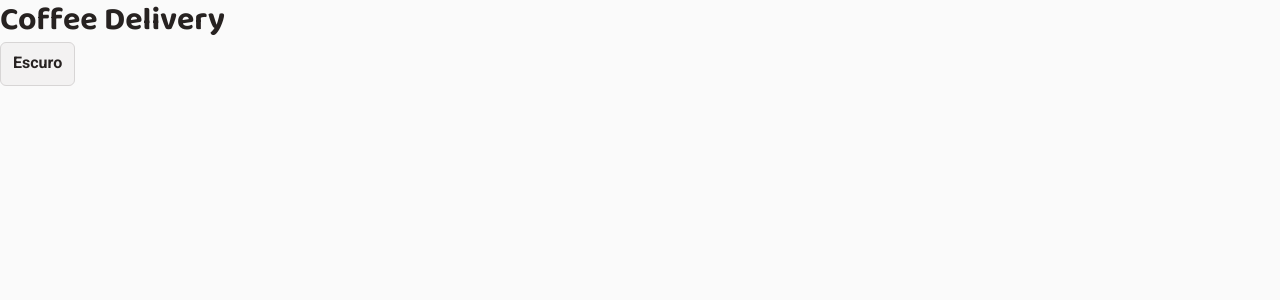
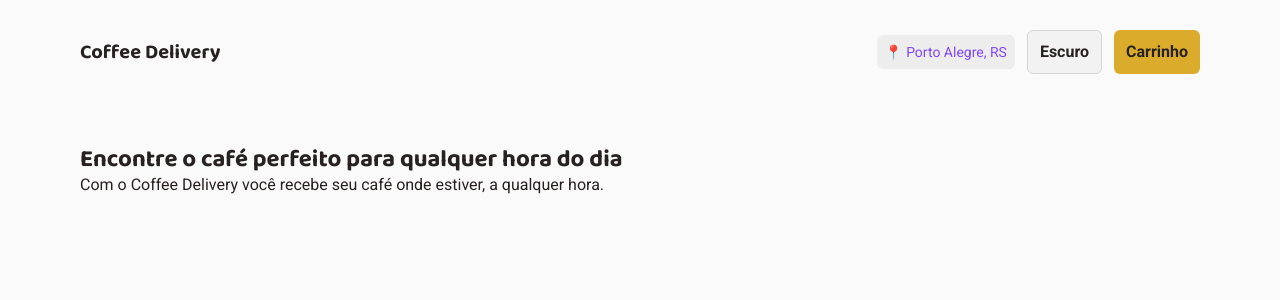
Before and after one commit to IsaqueCarlos28/Coffee-Delivery, a React (Vite) app: page / in a window 1280 px wide. Shown: the top 300 px of the page. Built offline with nearby package versions, Linux system fonts and the light colour scheme.

Commit message:
feat: adiciona layout, header e rotas (T-06)

```diff
--- a/src/App.tsx
+++ b/src/App.tsx
@@ -1,13 +1,13 @@
-import { ThemeToggle } from './components/ThemeToggle'
+import { BrowserRouter } from 'react-router-dom'
+import { AppRoutes } from './AppRoutes'
 import { ThemeProvider } from './contexts/ThemeContext'
 
 export function App() {
   return (
     <ThemeProvider>
-      <main>
-        <h1>Coffee Delivery</h1>
-        <ThemeToggle />
-      </main>
+      <BrowserRouter>
+        <AppRoutes />
+      </BrowserRouter>
     </ThemeProvider>
   )
 }
--- /dev/null
+++ b/src/AppRoutes.tsx
@@ -0,0 +1,19 @@
+import { Route, Routes } from 'react-router-dom'
+import { PageLayout } from './components/PageLayout'
+import { Checkout } from './pages/Checkout'
+import { Home } from './pages/Home'
+import { NotFound } from './pages/NotFound'
+import { Success } from './pages/Success'
+
+export function AppRoutes() {
+  return (
+    <Routes>
+      <Route element={<PageLayout />}>
+        <Route path="/" element={<Home />} />
+        <Route path="/checkout" element={<Checkout />} />
+        <Route path="/success" element={<Success />} />
+        <Route path="*" element={<NotFound />} />
+      </Route>
+    </Routes>
+  )
+}
--- /dev/null
+++ b/src/components/Header.tsx
@@ -0,0 +1,89 @@
+import { Link } from 'react-router-dom'
+import styled from 'styled-components'
+import { HEADER_LOCATION } from '../constants'
+import { media } from '../styles/breakpoints'
+import { ThemeToggle } from './ThemeToggle'
+
+const HeaderContainer = styled.header`
+  width: 100%;
+  background: ${({ theme }) => theme.colors.background};
+`
+
+const HeaderContent = styled.div`
+  width: min(100%, 1120px);
+  min-height: 6.5rem;
+  margin: 0 auto;
+  padding: 1rem 1.5rem;
+  display: flex;
+  align-items: center;
+  justify-content: space-between;
+  gap: 1rem;
+
+  ${media.desktop} {
+    height: 6.5rem;
+    padding: 0;
+  }
+`
+
+const LogoLink = styled(Link)`
+  display: inline-flex;
+  align-items: center;
+  gap: 0.5rem;
+  font-family: 'Baloo 2', cursive;
+  font-size: 1.25rem;
+  font-weight: 700;
+  color: ${({ theme }) => theme.colors.text};
+`
+
+const Actions = styled.div`
+  display: flex;
+  align-items: center;
+  gap: 0.75rem;
+`
+
+const LocationBadge = styled.span`
+  display: inline-flex;
+  align-items: center;
+  gap: 0.25rem;
+  padding: 0.5rem;
+  border-radius: 6px;
+  background: ${({ theme }) => theme.colors.surfaceAlt};
+  color: ${({ theme }) => theme.colors.accent};
+  font-size: 0.875rem;
+`
+
+const CartLink = styled(Link)`
+  display: inline-flex;
+  align-items: center;
+  justify-content: center;
+  min-width: 2.75rem;
+  min-height: 2.75rem;
+  padding: 0.5rem 0.75rem;
+  border-radius: 6px;
+  background: ${({ theme }) => theme.colors.primary};
+  color: ${({ theme }) => theme.colors.primaryContrast};
+  font-weight: 700;
+`
+
+export function Header() {
+  return (
+    <HeaderContainer>
+      <HeaderContent>
+        <LogoLink to="/" aria-label="Coffee Delivery - ir para a página inicial">
+          Coffee Delivery
+        </LogoLink>
+
+        <Actions>
+          <LocationBadge aria-label={`Localização: ${HEADER_LOCATION}`}>
+            <span aria-hidden="true">📍</span>
+            {HEADER_LOCATION}
+          </LocationBadge>
+          <ThemeToggle />
+          <CartLink to="/checkout" aria-label="Ir para o carrinho">
+            Carrinho
+          </CartLink>
+        </Actions>
+      </HeaderContent>
+    </HeaderContainer>
+  )
+}
--- /dev/null
+++ b/src/components/PageLayout.tsx
@@ -0,0 +1,25 @@
+import { Outlet } from 'react-router-dom'
+import styled from 'styled-components'
+import { media } from '../styles/breakpoints'
+import { Header } from './Header'
+
+const MainContent = styled.main`
+  width: min(100%, 1120px);
+  margin: 0 auto;
+  padding: 2rem 1.5rem;
+
+  ${media.desktop} {
+    padding: 2.5rem 0;
+  }
+`
+
+export function PageLayout() {
+  return (
+    <>
+      <Header />
+      <MainContent>
+        <Outlet />
+      </MainContent>
+    </>
+  )
+}
--- /dev/null
+++ b/src/pages/Checkout.tsx
@@ -0,0 +1,8 @@
+export function Checkout() {
+  return (
+    <section>
+      <h1>Complete seu pedido</h1>
+      <p>Checkout em construção.</p>
+    </section>
+  )
+}
--- /dev/null
+++ b/src/pages/Home.tsx
@@ -0,0 +1,8 @@
+export function Home() {
+  return (
+    <section>
+      <h1>Encontre o café perfeito para qualquer hora do dia</h1>
+      <p>Com o Coffee Delivery você recebe seu café onde estiver, a qualquer hora.</p>
+    </section>
+  )
+}
--- /dev/null
+++ b/src/pages/NotFound.tsx
@@ -0,0 +1,11 @@
+import { Link } from 'react-router-dom'
+
+export function NotFound() {
+  return (
+    <section>
+      <h1>Página não encontrada</h1>
+      <p>A página que você tentou acessar não existe.</p>
+      <Link to="/">Voltar para a Home</Link>
+    </section>
+  )
+}
--- /dev/null
+++ b/src/pages/Success.tsx
@@ -0,0 +1,8 @@
+export function Success() {
+  return (
+    <section>
+      <h1>Uhu! Pedido confirmado</h1>
+      <p>Resumo do pedido em construção.</p>
+    </section>
+  )
+}
```
Also changed, not shown: 3 other files (tests, documents, lock files or other folders).
